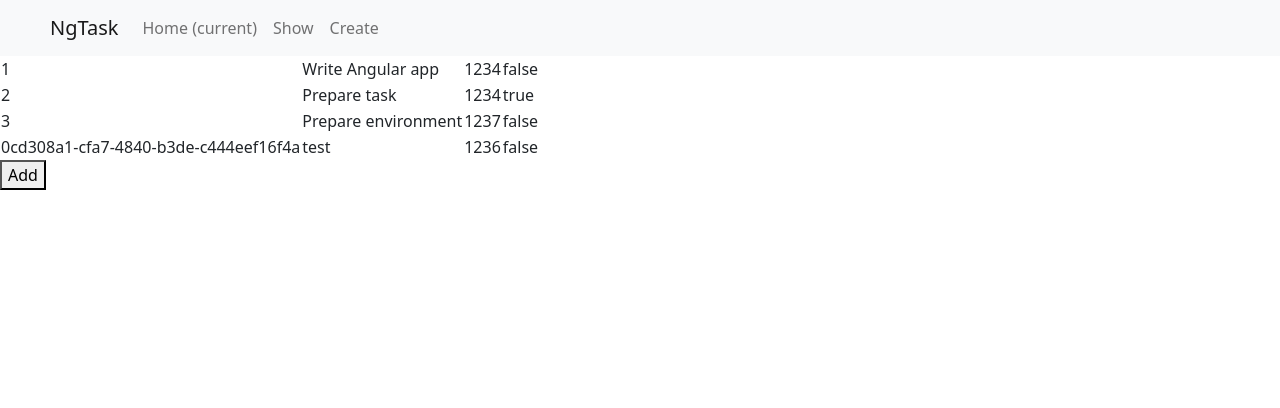
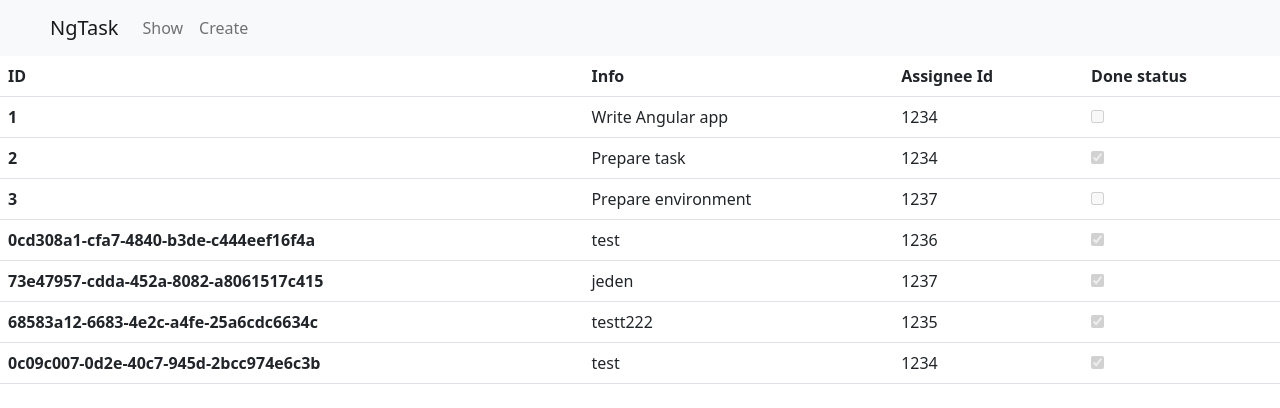
Before and after one commit to marcinmilewicz/ng-task, an Angular app: page /view/tasks in a window 1280 px wide. Shown: the top 408 px of the page. Built offline with nearby package versions, Linux system fonts and the light colour scheme; data requests are answered from the project's data file.

Commit message:
design improvements

```diff
--- a/api/db.json
+++ b/api/db.json
@@ -40,7 +40,25 @@
       "id": "0cd308a1-cfa7-4840-b3de-c444eef16f4a",
       "info": "test",
       "assigneeId": "1236",
-      "done": false
+      "done": true
+    },
+    {
+      "id": "73e47957-cdda-452a-8082-a8061517c415",
+      "info": "jeden",
+      "assigneeId": "1237",
+      "done": true
+    },
+    {
+      "id": "68583a12-6683-4e2c-a4fe-25a6cdc6634c",
+      "info": "testt222",
+      "assigneeId": "1235",
+      "done": true
+    },
+    {
+      "id": "0c09c007-0d2e-40c7-945d-2bcc974e6c3b",
+      "info": "test",
+      "assigneeId": "1234",
+      "done": true
     }
   ]
 }
--- a/src/app/add-task/add-task.component.html
+++ b/src/app/add-task/add-task.component.html
@@ -1,12 +1,38 @@
-<ng-container *ngIf="(users$ | async) as users ">
-  <form [formGroup]="form">
-    <input type="text" formControlName="info">
-    <select formControlName="assigneeId" >
-      <option *ngFor="let user of users">{{user.id}}</option>
-    </select>
-    <input type="checkbox" formControlName="done">
-    <button (click)="saveTask()" [disabled]="!form.valid">
-      save
-    </button>
-  </form>
+<ng-container *ngIf='(users$ | async) as users '>
+  <div class='card'>
+    <div class='card-header'>
+      Add new task
+    </div>
+    <div class='card-body'>
+      <form [formGroup]='form'>
+        <div>
+          <input type='text' formControlName='info' class='form-control' placeholder='Task info'>
+        </div>
+        <div>
+          <label>assigneeId</label>
+          <select formControlName='assigneeId' class='custom-select' id='inputGroupSelect01'>
+            <option selected>Open this select menu</option>
+            <option *ngFor='let user of users' value='{{user.id}}'>{{user.id}}</option>
+          </select>
+        </div>
+        <div>
+          <label>Status</label>
+          <div class='input-group mb-3'>
+            <div class='input-group-prepend'>
+              <div class='input-group-text'>
+                <input type='checkbox' aria-label='Checkbox for following text input' formControlName='done'>
+              </div>
+            </div>
+          </div>
+        </div>
+        <div>
+          <button type='button' class='btn btn-primary' (click)='saveTask()' [disabled]='!form.valid'>
+            save
+          </button>
+        </div>
+      </form>
+    </div>
+
+  </div>
+
 </ng-container>
--- a/src/app/add-task/add-task.component.scss
+++ b/src/app/add-task/add-task.component.scss
@@ -0,0 +1,10 @@
+form {
+  display: flex;
+  flex-flow: column nowrap;
+
+  > div {
+    display: flex;
+    flex-flow: column nowrap;
+    margin-bottom: 20px;
+  }
+}
--- a/src/app/app-routing.module.ts
+++ b/src/app/app-routing.module.ts
@@ -17,6 +17,10 @@ const routes: Routes = [
         path: 'view/details/:taskId',
         component: TaskDetailsComponent,
     },
+    {
+        path: '**',
+        redirectTo: 'view/tasks',
+    },
 ]
 
 @NgModule({
--- a/src/app/app.component.html
+++ b/src/app/app.component.html
@@ -6,9 +6,6 @@
   </button>
   <div class='collapse navbar-collapse' id='navbarNav'>
     <ul class='navbar-nav'>
-      <li class='nav-item active'>
-        <a class='nav-link' href='#'>Home <span class='sr-only'>(current)</span></a>
-      </li>
       <li class='nav-item'>
         <a class='nav-link' [routerLink]="['/view/tasks']">Show</a>
       </li>
--- a/src/app/services/tasks.service.ts
+++ b/src/app/services/tasks.service.ts
@@ -1,6 +1,6 @@
 import { Injectable } from '@angular/core'
 import { HttpClient } from '@angular/common/http'
-import { Observable, shareReplay, tap } from 'rxjs'
+import { catchError, Observable, shareReplay, throwError } from 'rxjs'
 import { Task } from '../models/task'
 
 @Injectable({
@@ -14,10 +14,19 @@ export class TasksService {
     }
 
     addNewTask(task: Task) {
-        return this.httpClient.post(`/tasks`, task).pipe(tap(console.log))
+        return this.httpClient.post(`/tasks`, task).pipe(shareReplay())
     }
 
     getById(taskId: number | string): Observable<Task> {
         return this.httpClient.get<Task>(`/tasks/${taskId}`).pipe(shareReplay())
     }
+
+    updateTask(task: Task): Observable<Task> {
+        return this.httpClient.put<Task>(`/tasks/${task.id}`, task).pipe(
+            catchError((err) => {
+                return throwError(err)
+            }),
+            shareReplay()
+        )
+    }
 }
--- a/src/app/services/users.service.ts
+++ b/src/app/services/users.service.ts
@@ -1,6 +1,6 @@
 import { Injectable } from '@angular/core'
 import { HttpClient } from '@angular/common/http'
-import { Observable, shareReplay, tap } from 'rxjs'
+import { Observable, shareReplay } from 'rxjs'
 
 @Injectable({
     providedIn: 'root',
@@ -9,8 +9,6 @@ export class UsersService {
     constructor(private httpClient: HttpClient) {}
 
     getAllUsers(): Observable<any> {
-        return this.httpClient
-            .get<any>(`users`)
-            .pipe(shareReplay(), tap(console.log))
+        return this.httpClient.get<any>(`users`).pipe(shareReplay())
     }
 }
--- a/src/app/task-details/task-details.component.html
+++ b/src/app/task-details/task-details.component.html
@@ -1,5 +1,13 @@
 <ng-container *ngIf='(task$ | async) as task'>
-  <h3>{{task.info}}</h3>
-  <h4>{{task.assigneeId}}</h4>
-  <h5>{{task.done}}</h5>
+  <div class='card'>
+    <div class='card-header'>
+      Task details
+    </div>
+    <div class='card-body'>
+      <h5 class='card-title'>Special title treatment</h5>
+      <p class='card-text'>Task info: {{task.info}}. Task assignee id: {{task.assigneeId}}. Status: <input
+        type='checkbox' [checked]='task.done' disabled></p>
+      <a (click)='changeStatus(task.done)' class='btn btn-primary'>Mark as done/undone</a>
+    </div>
+  </div>
 </ng-container>
--- a/src/app/task-details/task-details.component.ts
+++ b/src/app/task-details/task-details.component.ts
@@ -1,6 +1,6 @@
 import { Component, OnInit } from '@angular/core'
-import { ActivatedRoute } from '@angular/router'
-import { Observable } from 'rxjs'
+import { ActivatedRoute, Router } from '@angular/router'
+import { map, Observable, tap } from 'rxjs'
 import { TasksService } from '../services/tasks.service'
 import { Task } from '../models/task'
 
@@ -14,7 +14,8 @@ export class TaskDetailsComponent implements OnInit {
 
     constructor(
         private route: ActivatedRoute,
-        private taskService: TasksService
+        private taskService: TasksService,
+        private router: Router
     ) {}
 
     ngOnInit(): void {
@@ -22,4 +23,15 @@ export class TaskDetailsComponent implements OnInit {
         // @ts-ignore
         this.task$ = this.taskService.getById(taskId)
     }
+
+    changeStatus(status: boolean) {
+        this.task$ = this.task$?.pipe(
+            map((task) => {
+                const taskTmp = { ...task, done: !status }
+                this.taskService.updateTask(taskTmp).subscribe(() => {})
+                return taskTmp
+            }),
+            tap(() => this.router.navigateByUrl('/view/tasks'))
+        )
+    }
 }
--- a/src/app/task-list/task-list.component.html
+++ b/src/app/task-list/task-list.component.html
@@ -1,12 +1,20 @@
 <ng-container *ngIf='(tasks$ | async) as tasks'>
-  <table>
+  <table class='table'>
+    <thead>
+    <tr>
+      <th scope='col'>ID</th>
+      <th scope='col'>Info</th>
+      <th scope='col'>Assignee Id</th>
+      <th scope='col'>Done status</th>
+    </tr>
+    </thead>
+    <tbody>
     <tr *ngFor='let task of tasks' (click)='showTask(task)'>
-      <td> {{task.id}}</td>
+      <th scope='row'>{{task.id}}</th>
       <td>{{task.info}}</td>
       <td>{{task.assigneeId}}</td>
-      <td> {{task.done}}</td>
+      <td><input type='checkbox' [checked]='task.done' disabled></td>
     </tr>
+    </tbody>
   </table>
 </ng-container>
-
-<button (click)='addTask()'>Add</button>
--- a/src/app/task-list/task-list.component.ts
+++ b/src/app/task-list/task-list.component.ts
@@ -21,8 +21,4 @@ export class TaskListComponent implements OnInit {
     showTask(task: Task) {
         this.router.navigateByUrl(`/view/details/${task.id}`)
     }
-
-    addTask() {
-        this.router.navigateByUrl('/view/addtask')
-    }
 }
```
